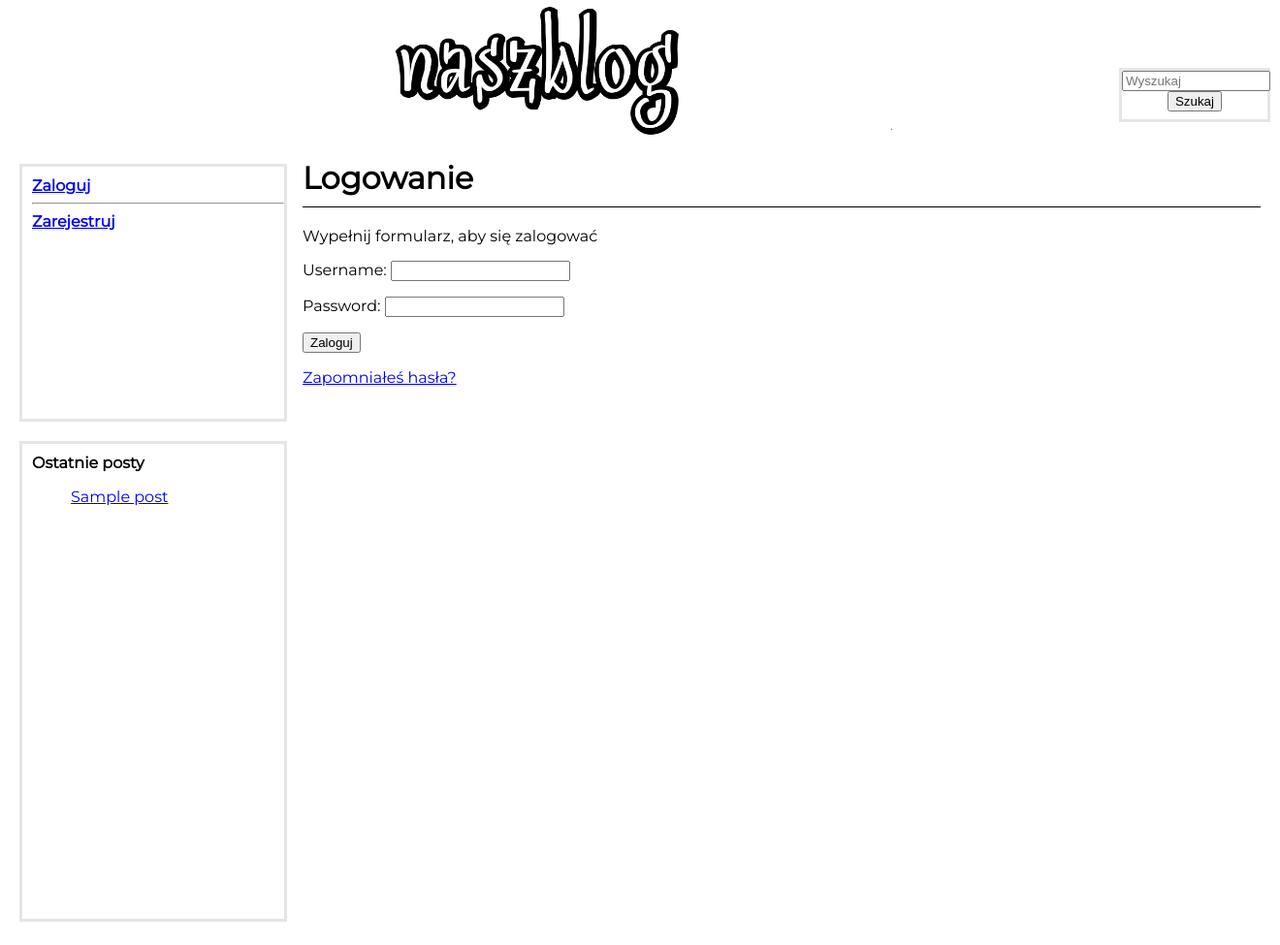
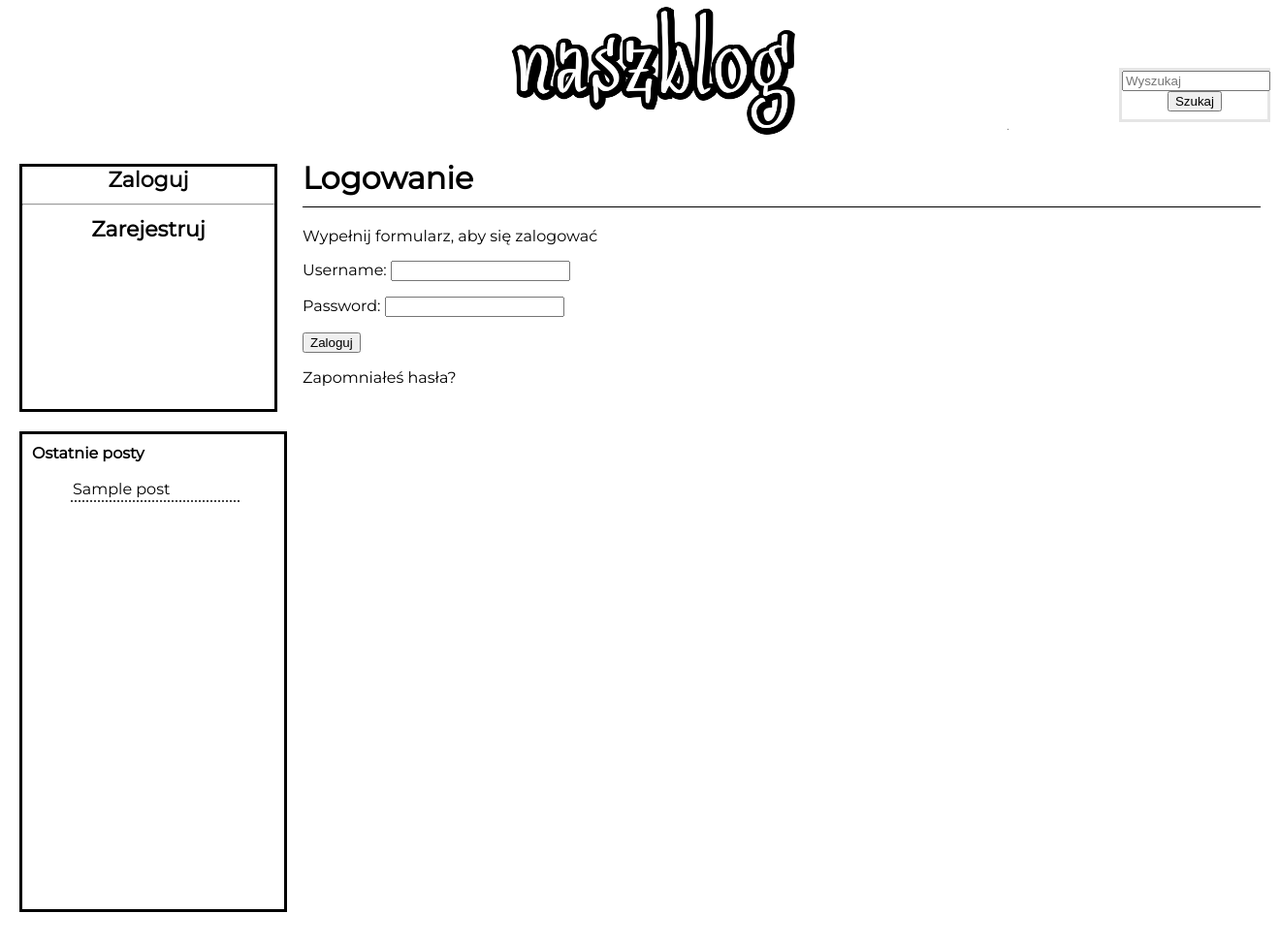
Before and after one commit to arn3th/naszblog, a Django app: page /account/login in a window 1320 px wide. Shown: the whole page at 97% size. Run offline with Django 3.2, Linux system fonts and the light colour scheme; tables that the repository leaves empty hold one stand-in row (values such as "Sample post"); some libraries are stand-ins or nearby versions.

Commit message:
Poprawienie pliku css

```diff
--- a/blogs/static/style.css
+++ b/blogs/static/style.css
@@ -1,6 +1,7 @@
 body
 {
 	/* background-color: #202534; */
+
 	background-color: #f7f7f3;
 	color: #000000;
 	font-family: 'Montserrat', sans-serif;
@@ -20,16 +21,15 @@
 	overflow:hidden;
 }
 
-
-
 .logo
 {
+	text-align: center;
 	width: 450px;
 	font-size: 48px;
-	margin-left: 200px;
+	margin-left: 320px;
 }
 
-.logo > img
+a > .logo > img
 {
 	width: 720px;
 	height: 144px;
@@ -38,9 +38,9 @@
 }
 .content
 {
+
 	background-color: #ffffff;
 	width: 1280px;
-
 	margin-left: auto;
 	margin-right: auto;
 	padding: 1px;
@@ -51,6 +51,7 @@
 
 .rightNav
 {
+
 	background-color: #ffffff;
     width: 988px;
     float: right;
@@ -58,12 +59,12 @@
 	height: auto;
 	padding: 10px 0 0 10px;
 	min-height: 500px;
+}
 
-
-
-}
 .topPanel
 {
+	text-align: center;
+	font-size: 22px;
 	background-color: #ffffff;
     width: 260px;
     height: 250px;
@@ -86,9 +87,9 @@
 	border-style: solid;
 	border-color: e5e5e5;
 }
-
 .search
 {
+
 	background-color: #bde5b9;
 	background-color: #ffffff;
 	height: 50px;
@@ -101,6 +102,14 @@
 	margin-right: 10px;
 }
 
+.option
+{
+	padding: 2px;
+	border-bottom: 2px dotted #444444;
+	width: 170px;
+	margin: 0 10px 10px 0;
+}
+
 
 h1 {
     border-bottom:1px solid;
@@ -109,7 +118,7 @@
 }
 
 h2 {
-    margin:30px 0 20px;
+    margin:30px 0 10px;
 }
 
 h3{
@@ -118,7 +127,7 @@
 
 .post
 {
-	width: 986px;
+	width: 100%;
 	border-color: #e5e5e5;
 	border-style: solid;
 	margin: 0 0 10px 0;
@@ -128,6 +137,33 @@
 	 border-bottom: 1px solid;
 	 padding:0 0 3px 0;
 	 font-size: 24px;
-	 width: 800px;
+ }
+ buttonx
+ {
+	 margin: 5px 5px 5px 5px;
+	 background-color: e4e43e;
+	 border-tyle: none;
+	 float: right;
+ }
 
- }
+.hr {
+    display: block;
+    height: 1px;
+    border: 0;
+    border-top: 1px solid #000000;
+	width: 100%;
+	margin-right: 10px;
+}
+
+
+a{
+	color: black;
+	text-decoration: none;
+}
+
+a:hover{
+	background-color: gray;
+}
+.m{
+	margin-top: 10 px;
+	margin-bottom: 10px;
--- a/blogs/templates/base.html
+++ b/blogs/templates/base.html
@@ -1,5 +1,5 @@
 {% load staticfiles %}
-<!	DOCTYPE HTML>
+<!DOCTYPE HTML>
 <html lang="pl">
 <head>
 
@@ -9,7 +9,7 @@
 
 		<meta name="description" content="Serwis blogowy"/>
 		<link href="{% static "style.css" %}" rel="stylesheet"/>
-		<!-- <link href="style.css" rel="stylesheet" type="text/css" /> -->
+		<link href="style.css" rel="stylesheet" type="text/css" />
 		<link href="https://fonts.googleapis.com/css?family=Montserrat&amp;subset=latin-ext" rel="stylesheet">
 
 
```
Also changed, not shown: 1 other file.
